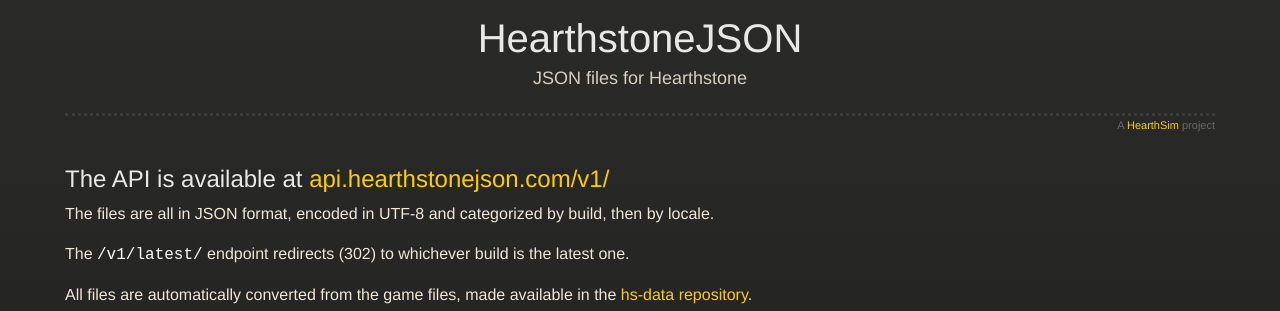
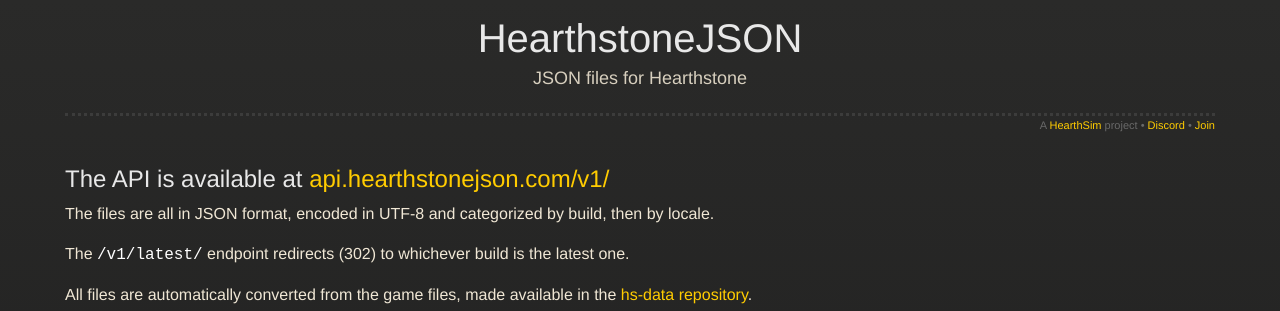
Before and after one commit to HearthSim/HearthstoneJSON.com, a Jekyll site: the page built from index.md, in a window 1280 px wide. Shown: the top 311 px of the page. Built offline with Jekyll 4.4.1, drawn with Linux system fonts in a browser that asks for light colours; our own code applies the rules of GitHub Pages for plain Markdown files.

Commit message:
Add Discord and Join link

```diff
--- a/_layouts/default.html
+++ b/_layouts/default.html
@@ -10,7 +10,11 @@ layout: default
 			<div id="title">
 				<h1>{{ site.name }}</h1>
 				<p>{{ site.description }}</p>
-				<span class="credits right">A <a href="https://hearthsim.info">HearthSim</a> project</span>
+				<span class="credits right">
+					A <a href="https://hearthsim.info" target="_blank">HearthSim</a> project &bull;
+					<a href="https://discord.gg/hearthsim-devs" target="_blank">Discord</a> &bull;
+					<a href="https://hearthsim.info/join/" target="_blank">Join</a>
+				</span>
 			</div>
 			<div id="main" class="container">
 				{{ content }}
```
